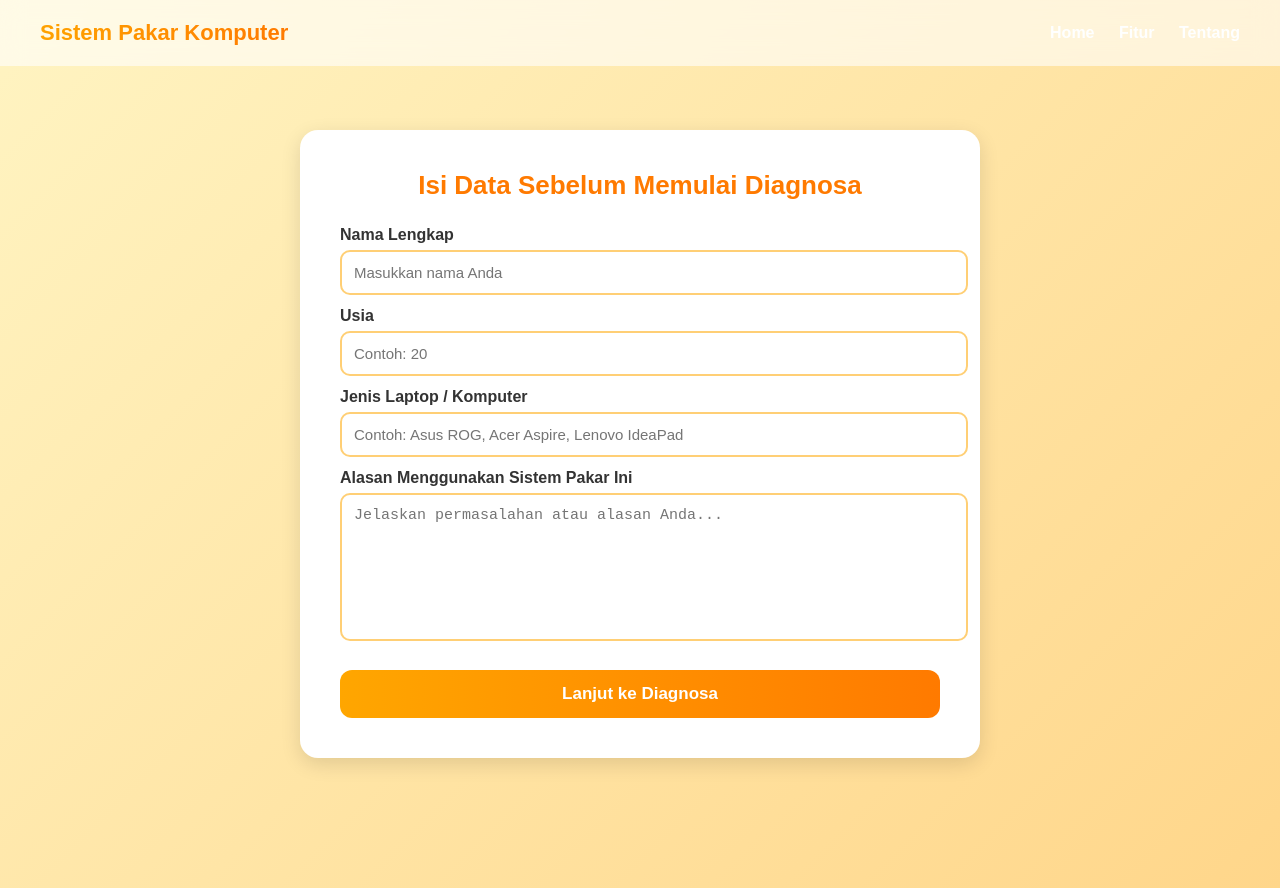
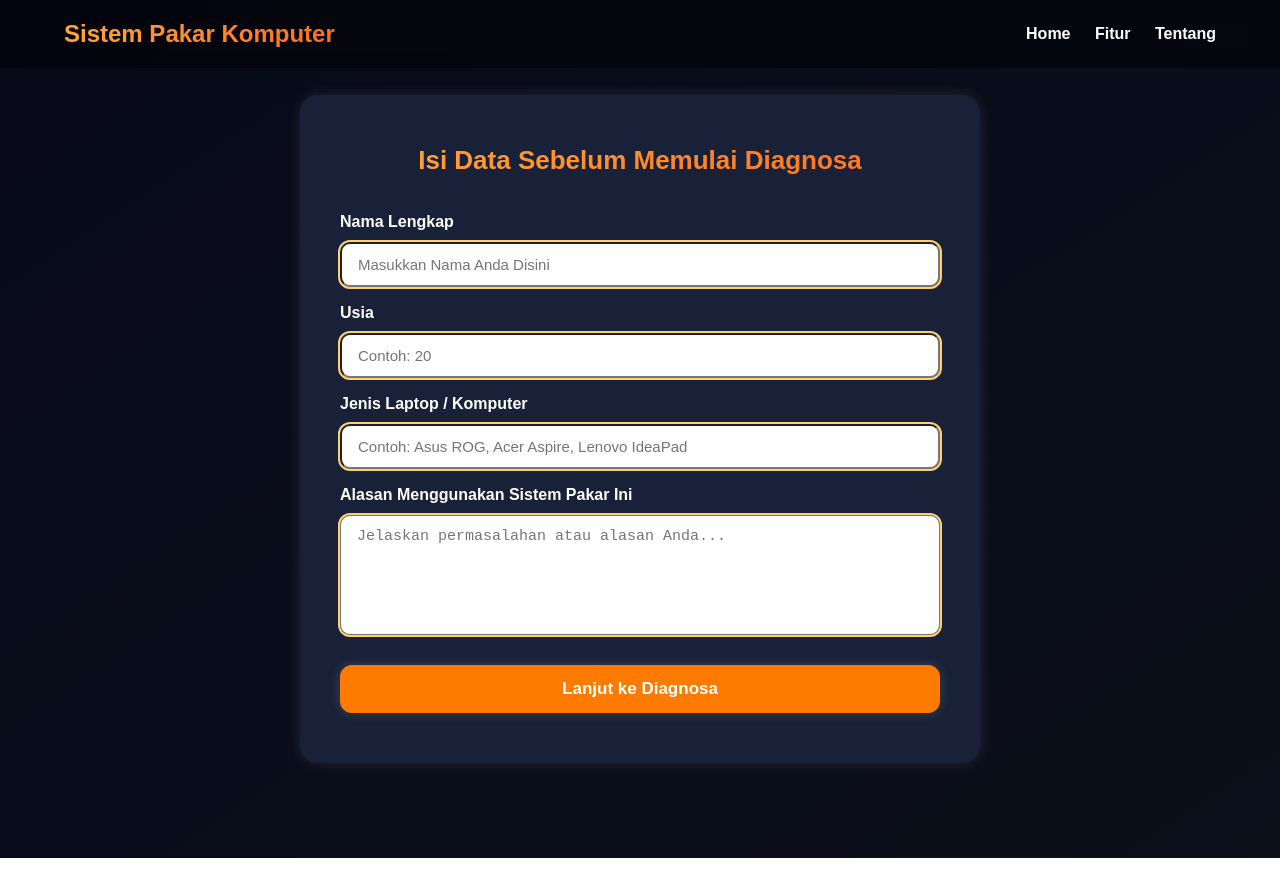
Before and after one commit to FadilMS18/sistem_pakar_pakarDotCom, a plain HTML site: page form-user.html in a window 1280 px wide. After the commit the page ends 858 px from the top, so only its background shows below. Drawn offline with Linux system fonts and the light colour scheme.

Commit message:
Finished the form section
this form section will ask the user for name age device and reason
the idea is every user data will be pushed to the database

```diff
--- a/form-user.css
+++ b/form-user.css
@@ -1,9 +1,9 @@
-*{
-    padding:0;
-    margin:0;
+* {
+    padding: 0;
+    margin: 0;
 }
 
-a{
+a {
     color: black;
     text-decoration: none;
 }
@@ -11,8 +11,7 @@ a{
 body {
     margin: 0;
     font-family: outfit, "Poppins", sans-serif;
-    background: linear-gradient(to right bottom, rgba(7, 9, 25),rgba(12, 16, 27));
-    color: #333;
+    background: linear-gradient(to right bottom, rgba(7, 9, 25), rgba(12, 16, 27));
 }
 
 /* HEADER */
@@ -48,3 +47,99 @@ nav a {
 nav a:hover {
     color: #ff6a00;
 }
+
+.container {
+    max-width: 600px;
+    margin: 95px auto;
+    background: rgba(25, 33, 56);
+    box-shadow: 0 0px 15px rgba(255, 255, 255, .1);
+    padding:50px 40px;
+    border-radius: 18px;
+    animation: fadeIn 0.9s ease;
+    color: white;
+    display: flex;
+    flex-direction: column;
+
+}
+
+h2 {
+    text-align: center;
+    margin-bottom: 25px;
+    font-size: 26px;
+    background: linear-gradient(90deg, #ffa638, #ff6f1c);
+    -webkit-background-clip: text;
+    color: transparent;
+    font-weight: 700;
+}
+
+.container form{
+    display: flex;
+    flex-direction: column;
+    gap:5px;
+}
+
+label {
+    font-weight: 600;
+    margin-top: 12px;
+    display: block;
+}
+
+input,
+select,
+textarea {
+    width: 100%;
+    box-sizing: border-box; /* supaya input tidak melebihi batas padding*/
+    padding: 12px 16px;
+    margin-top: 6px;
+    border-radius: 10px;
+    font-size: 15px;
+    outline: 2px solid #ffcf75;
+    transition: 0.3s;
+}
+
+input:focus,
+select:focus,
+textarea:focus {
+    outline:5px solid #ff9500;
+    box-shadow: 0 0 12px rgba(255, 255, 255, .25);
+}
+
+textarea {
+    height: 120px;
+    resize: none;
+}
+
+button {
+    width: 100%;
+    padding: 14px;
+    margin-top: 25px;
+    background: #ff7b00;
+    border: none;
+    color: white;
+    font-size: 17px;
+    border-radius: 12px;
+    cursor: pointer;
+    transition: 0.3s;
+    font-weight: 600;
+    box-shadow: 0 0 12px rgba(255, 255, 255, .15);
+}
+
+button:hover {
+    transform: translateY(-3px);
+    background: #ff5e00;
+    box-shadow: 0 0 12px rgba(255, 255, 255, .25);
+}
+
+@keyframes fadeIn {
+    from {
+        opacity: 0;
+        transform: translateY(25px);
+    }
+
+    to {
+        opacity: 1;
+        transform: translateY(0);
+    }
+}
+
+/* TO DO Add blob behind the container section to make the page a little bit more "alive" */
--- a/form-user.html
+++ b/form-user.html
@@ -5,114 +5,6 @@
     <meta name="viewport" content="width=device-width, initial-scale=1.0" />
     <title>Form Data Pengguna — Sistem Pakar</title>
     <link rel="stylesheet" href="./form-user.css">
-    <style>
-      body {
-        margin: 0;
-        font-family: "Poppins", sans-serif;
-        background: linear-gradient(135deg, #fff4c2, #ffd68a);
-        color: #333;
-        overflow-x: hidden;
-      }
-
-      header {
-        padding: 20px 40px;
-        background: rgba(255, 255, 255, 0.6);
-        backdrop-filter: blur(12px);
-        position: fixed;
-        top: 0;
-        width: 100%;
-        z-index: 1000;
-        display: flex;
-        justify-content: space-between;
-        align-items: center;
-        box-sizing: border-box;
-      }
-      header h1 {
-        margin: 0;
-        font-size: 22px;
-        font-weight: bold;
-        background: linear-gradient(90deg, #ffa200, #ff7a00);
-        -webkit-background-clip: text;
-        color: transparent;
-      }
-
-      .container {
-        max-width: 600px;
-        margin: 130px auto;
-        background: #fff;
-        padding: 40px;
-        border-radius: 18px;
-        box-shadow: 0 6px 20px rgba(0, 0, 0, 0.12);
-        animation: fadeIn 0.9s ease;
-      }
-
-      h2 {
-        text-align: center;
-        margin-bottom: 25px;
-        font-size: 26px;
-        color: #ff7a00;
-        font-weight: 700;
-      }
-
-      label {
-        font-weight: 600;
-        margin-top: 12px;
-        display: block;
-      }
-
-      input,
-      select,
-      textarea {
-        width: 100%;
-        padding: 12px;
-        margin-top: 6px;
-        border-radius: 10px;
-        border: 2px solid #ffcf75;
-        font-size: 15px;
-        outline: none;
-        transition: 0.3s;
-      }
-      input:focus,
-      select:focus,
-      textarea:focus {
-        border-color: #ff9500;
-        box-shadow: 0 0 6px rgba(255, 149, 0, 0.4);
-      }
-
-      textarea {
-        height: 120px;
-        resize: none;
-      }
-
-      button {
-        width: 100%;
-        padding: 14px;
-        margin-top: 25px;
-        background: linear-gradient(90deg, #ffa600, #ff7a00);
-        border: none;
-        color: white;
-        font-size: 17px;
-        border-radius: 12px;
-        cursor: pointer;
-        transition: 0.3s;
-        font-weight: 600;
-      }
-      button:hover {
-        transform: translateY(-3px);
-        background: linear-gradient(90deg, #ff8c00, #ff5e00);
-      }
-
-      @keyframes fadeIn {
-        from {
-          opacity: 0;
-          transform: translateY(25px);
-        }
-        to {
-          opacity: 1;
-          transform: translateY(0);
-        }
-      }
-    </style>
   </head>
   <body>
     <header>
@@ -129,7 +21,7 @@
 
       <form>
         <label>Nama Lengkap</label>
-        <input type="text" placeholder="Masukkan nama Anda" required />
+        <input type="text" placeholder="Masukkan Nama Anda Disini" required />
 
         <label>Usia</label>
         <input type="number" placeholder="Contoh: 20" required />
```
